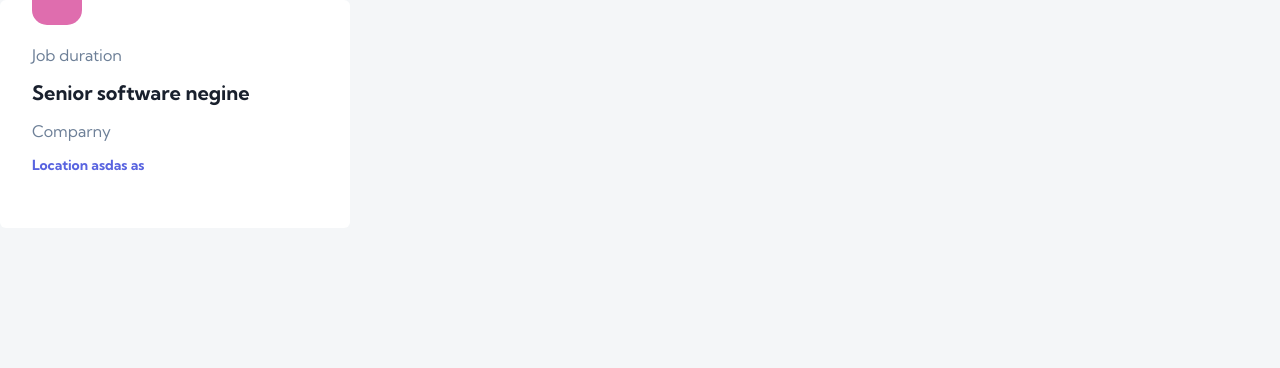
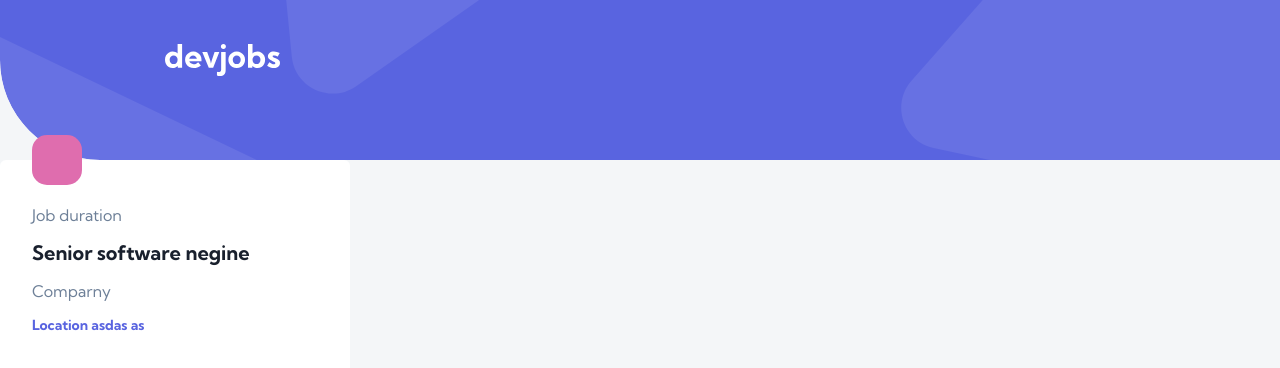
Before and after one commit to burhanuday/github-jobs, a React (Create React App) app: page / in a window 1280 px wide. Shown: the top 368 px of the page. Built offline with nearby package versions, Linux system fonts and the light colour scheme.

Commit message:
Added home view

```diff
--- a/src/App.tsx
+++ b/src/App.tsx
@@ -1,5 +1,6 @@
 import React, { useState } from "react";
 import { ThemeProvider } from "styled-components";
+import Header from "./components/Header/Header";
 import { GlobalStyles, lightTheme } from "./theme";
 
 import Home from "./views/Home";
@@ -19,6 +20,7 @@ function App() {
     <main>
       <ThemeProvider theme={lightTheme}>
         <GlobalStyles />
+        <Header />
         <Home />
       </ThemeProvider>
     </main>
```
